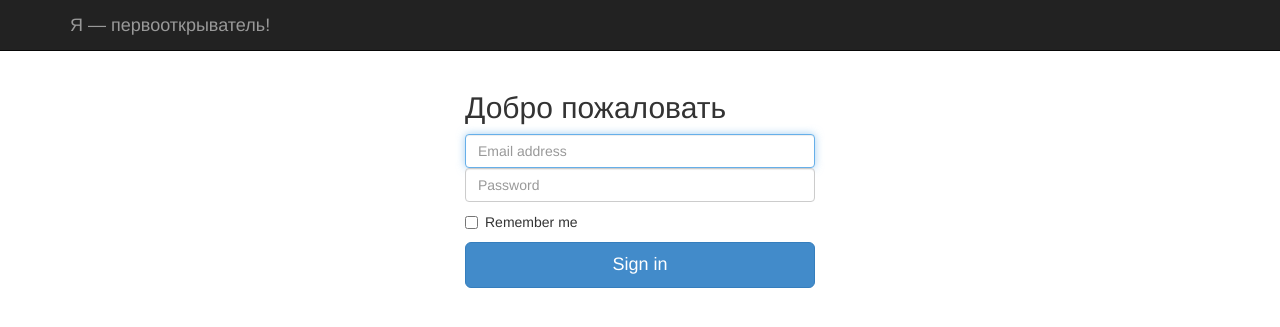
After one commit to underground-maze/insta-map, a Django app: template insta/templates/registration/login.html in a window 1280 px wide. The commit adds this page. Shown: the top 327 px of the page. Run offline with Django 3.2, Linux system fonts and the light colour scheme; the template is opened without the code that fills it, so the values that code supplies are empty; some libraries are stand-ins or nearby versions.

Commit message:
:repeat: login form template

```diff
--- a/insta/templates/base.html
+++ b/insta/templates/base.html
@@ -47,8 +47,7 @@
           {% endcomment %}
         </div>
       </header>
-        {% block content %}
-        {% endblock content %}
+        {% block content %}{% endblock content %}
     </body>
 <script type="text/javascript"> (function (d, w, c) { (w[c] = w[c] || []).push(function() { try { w.yaCounter31293858 = new Ya.Metrika({ id:31293858, clickmap:true, trackLinks:true, accurateTrackBounce:true, webvisor:true, trackHash:true }); } catch(e) { } }); var n = d.getElementsByTagName("script")[0], s = d.createElement("script"), f = function () { n.parentNode.insertBefore(s, n); }; s.type = "text/javascript"; s.async = true; s.src = "https://mc.yandex.ru/metrika/watch.js"; if (w.opera == "[object Opera]") { d.addEventListener("DOMContentLoaded", f, false); } else { f(); } })(document, window, "yandex_metrika_callbacks");</script><noscript><div><img src="https://mc.yandex.ru/watch/31293858" style="position:absolute; left:-9999px;" alt="" /></div></noscript>
 </html>
--- /dev/null
+++ b/insta/templates/registration/login.html
@@ -0,0 +1,24 @@
+{% extends 'base.html' %}
+
+{% block content %}
+
+    <div class="container">
+        <div class="col-md-4 col-md-offset-4">
+            <form class="form-signin">
+                <h2 class="form-signin-heading">Добро пожаловать</h2>
+                <label for="inputEmail" class="sr-only">Email address</label>
+                <input type="email" id="inputEmail" class="form-control" placeholder="Email address" required="" autofocus="">
+                <label for="inputPassword" class="sr-only">Password</label>
+                <input type="password" id="inputPassword" class="form-control" placeholder="Password" required="">
+                <div class="checkbox">
+                <label>
+                <input type="checkbox" value="remember-me"> Remember me
+                </label>
+                </div>
+                <button class="btn btn-lg btn-primary btn-block" type="submit">Sign in</button>
+            </form>
+        </div>
+    </div>
+
+{{ form }}
+{% endblock%}
```
